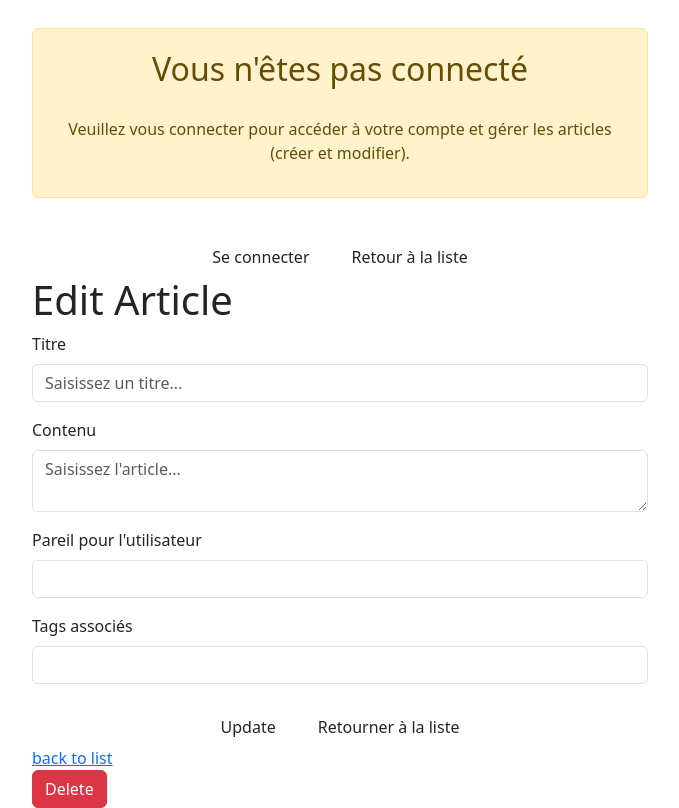
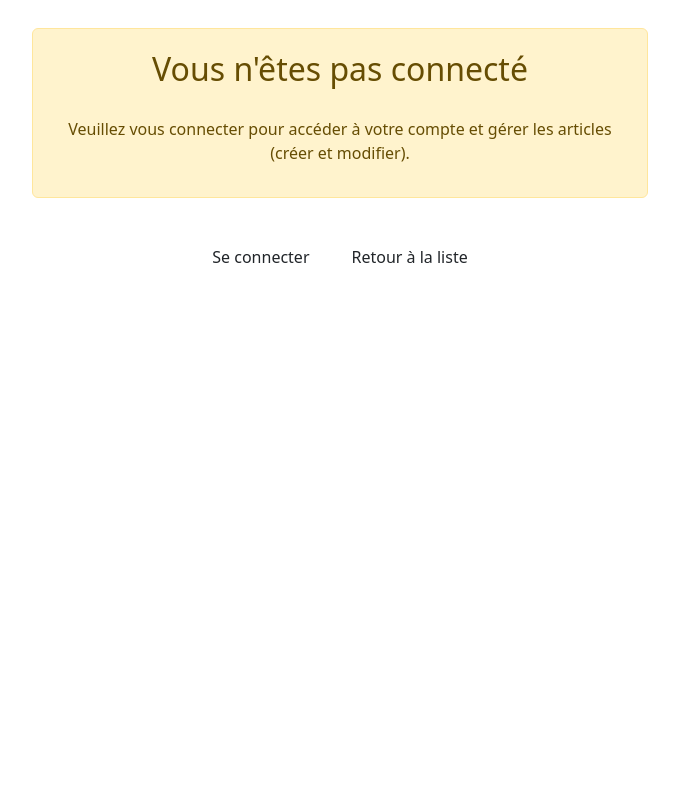
Before and after one commit to SihamWeb/UEL316-GroupeG, a Symfony app: template templates/article/edit.html.twig in a window 1280 px wide. Shown: the part 352-1160 px from the top of the page, without its empty margins (300-979 px from the left). After the commit the page ends 615 px from the top, so only its background shows below. Run offline with Twig, Linux system fonts and the light colour scheme; the template is opened without the code that fills it, so the values that code supplies are empty; form fields are guessed from the names that the template uses; some libraries are stand-ins or nearby versions.

Commit message:
master: Adaptation elements about status on edit file article

```diff
--- a/src/Form/ArticleType.php
+++ b/src/Form/ArticleType.php
@@ -24,6 +24,7 @@ class ArticleType extends AbstractType
             ->add('tags', EntityType::class, [
                 'class' => Tag::class,
                 'choice_label' => 'name',
+                'expanded' => true,
                 'multiple' => true,
             ])
         ;
--- a/templates/article/_form.html.twig
+++ b/templates/article/_form.html.twig
@@ -10,7 +10,13 @@
         {{ form_row(form.user_id, {'label': 'Pareil pour l\'utilisateur', 'attr': {'class': 'form-control' }}) }}
     </div>
     <div class="mb-4">
-        {{ form_row(form.tags, {'label': 'Tags associés', 'attr': {'class': 'form-control' }}) }}
+        {{ form_label(form.tags, 'Tags associés') }}
+        {% for tag in form.tags %}
+            <div class="form-check">
+                {{ form_widget(tag, {'attr': {'class': 'form-check-input'}}) }}
+                {{ form_label(tag, null, {'label_attr': {'class': 'form-check-label'}}) }}
+            </div>
+        {% endfor %}
     </div>
 
     <div class="d-flex justify-content-center mt-4">
--- a/templates/article/edit.html.twig
+++ b/templates/article/edit.html.twig
@@ -1,13 +1,25 @@
 {% extends 'base.html.twig' %}
 
-{% block title %}Edit Article{% endblock %}
+{% block title %}Modifier {{article.title}} - ActuG{% endblock %}
 
 {% block body %}
-    <h1>Edit Article</h1>
+    {% if app.user %}
+        <div class="container">
+            <div class="row justify-content-center mt-5">
+                <div class="col-md-6">
+                    <h1 class="font-weight-normal text-center mb-4">Modifier l'article n°{{article.id}} : {{article.title}}</h1>
 
-    {{ include('article/_form.html.twig', {'button_label': 'Update'}) }}
+                    {{ include('article/_form.html.twig', {'button_label': 'Modifier'}) }}
 
-    <a href="{{ path('app_article_index') }}">back to list</a>
-
-    {{ include('article/_delete_form.html.twig') }}
+                    <div class="d-flex justify-content-center mt-4 ">
+                        {% if app.user %}
+                            {% if is_granted('ROLE_ADMIN') %}
+                                {{ include('article/_delete_form.html.twig') }}
+                            {% endif %}
+                        {% endif %}
+                    </div>
+                </div>
+            </div>
+        </div>
+    {% endif %}
 {% endblock %}
```
